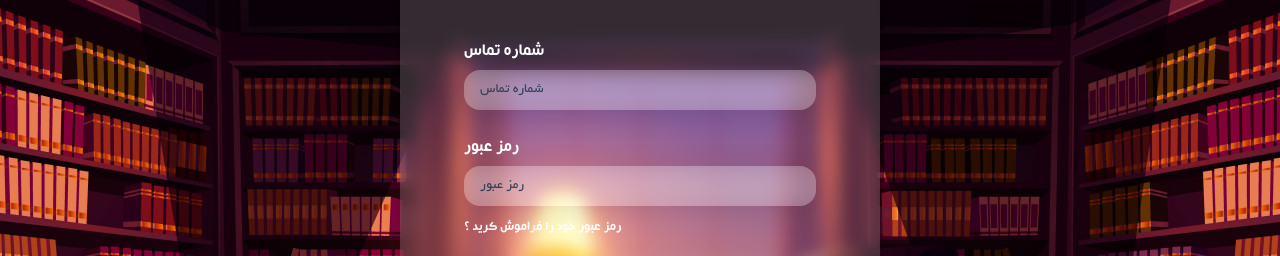
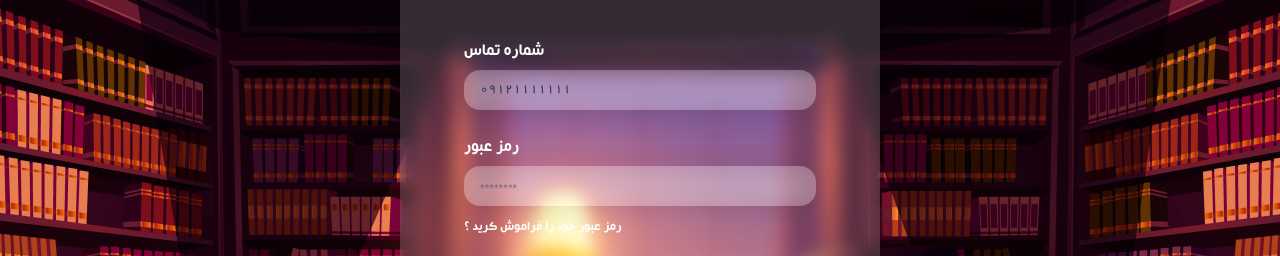
Before and after one commit to amirgh82/Book-Store, a React app: page /login in a window 1280 px wide. Shown: the part 248-504 px from the top of the page. Built offline with nearby package versions, Linux system fonts and the light colour scheme; the HTML template or start-up script is replaced by a standard one.

Commit message:
edit placeholder

```diff
--- a/src/pages/Login/Login.jsx
+++ b/src/pages/Login/Login.jsx
@@ -13,13 +13,13 @@ export default function Login () {
             label='شماره تماس'
             type='number'
             name='phone'
-            placeholder='شماره تماس'
+            placeholder='09121111111'
           />
           <Input
             label='رمز عبور'
             type='password'
             name='password'
-            placeholder='رمز عبور'
+            placeholder='********'
           />
           <span className='text-white mt-3 text-sm'>
             <Link to='/'>رمز عبور خود را فراموش کرید ؟</Link>
```
